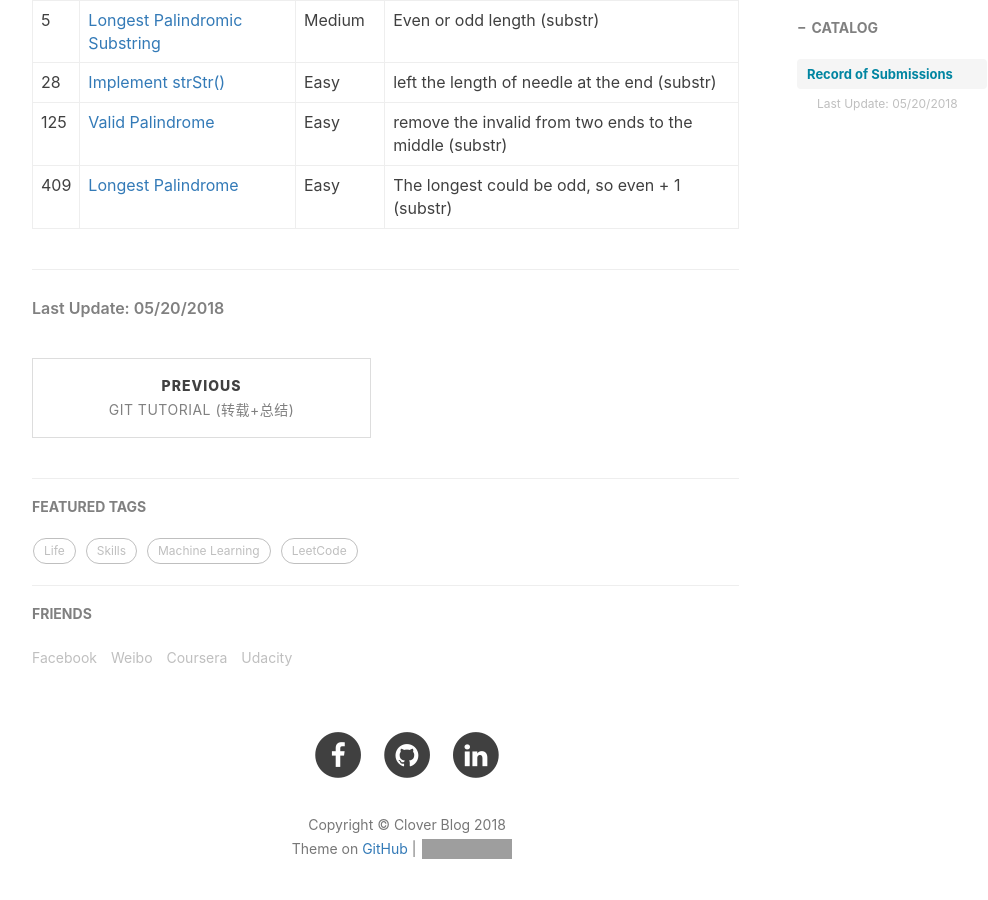
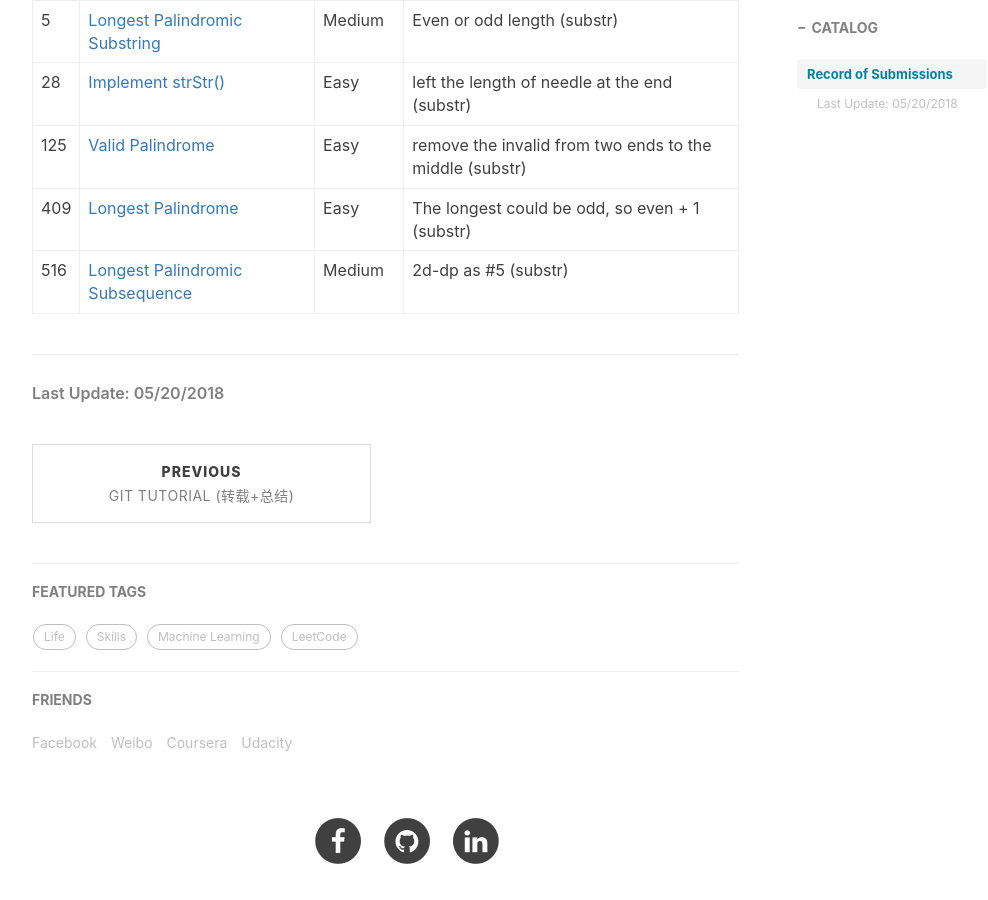
Before and after one commit to ly16/ly16.github.io, a Jekyll site: the page built from _posts/2018-05-18-leetcode-record-round1.md, in a window 1280 px wide and 900 px high, scrolled down 649 px. Shown: the whole window, without its empty margins (233-1221 px from the left). Built offline with Jekyll 4.4.1, drawn with Linux system fonts in a browser that asks for light colours; nearby versions of some CDN libraries; comment, search, counter and statistics services are not loaded; grey boxes are pictures that could not be loaded.

Commit message:
Update 2018-05-18-leetcode-record-round1.md

```diff
--- a/_posts/2018-05-18-leetcode-record-round1.md
+++ b/_posts/2018-05-18-leetcode-record-round1.md
@@ -19,6 +19,7 @@ tags:
 |28|[Implement strStr()](https://github.com/ly16/LC-Practice/blob/master/Determine%20If%20One%20String%20Is%20Another's%20Substring.java)|Easy|left the length of needle at the end (substr)|
 |125|[Valid Palindrome](https://github.com/ly16/LC-Practice/blob/master/Valid%20palindrome.java)|Easy|remove the invalid from two ends to the middle (substr)|
 |409|[Longest Palindrome](https://github.com/ly16/LC-Practice/blob/master/Longest%20Palindrome.java)|Easy|The longest could be odd, so even + 1 (substr)|
+|516|[Longest Palindromic Subsequence](https://github.com/ly16/LC-Practice/blob/master/Longest%20Palindromic%20Subsequence.java)|Medium|2d-dp as #5 (substr)|
 
 
 ______________________________________________
```
